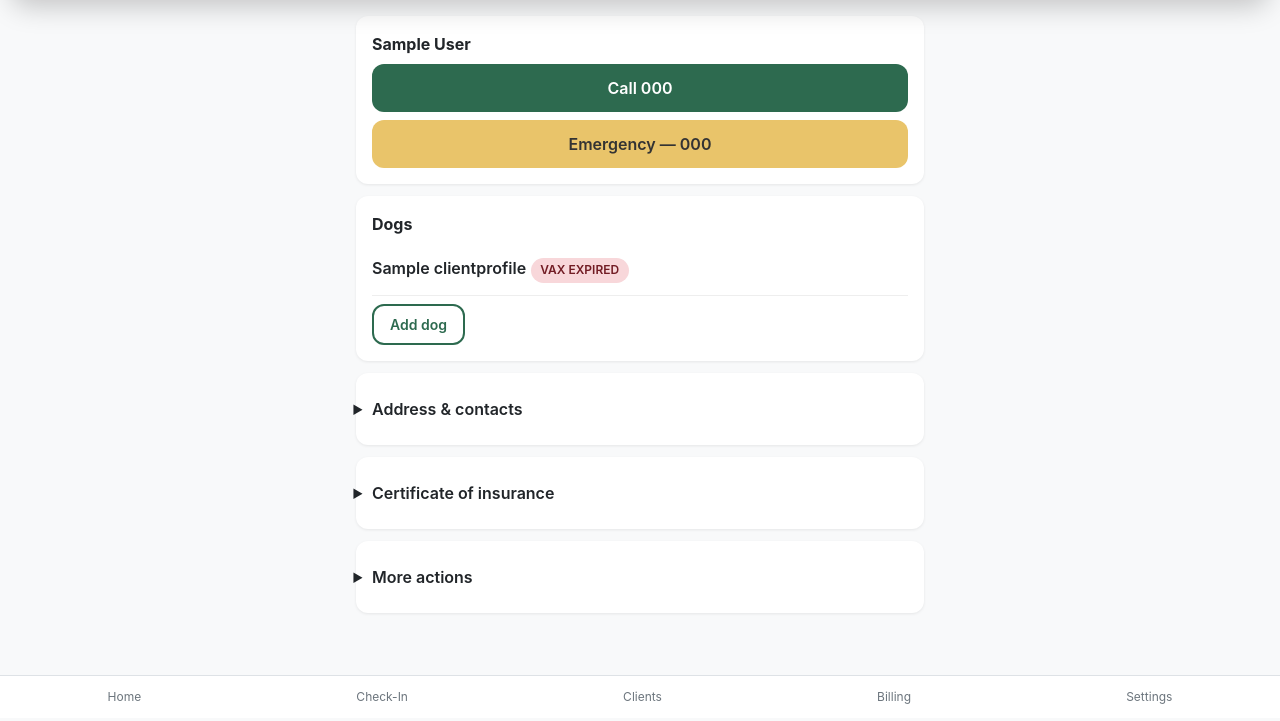
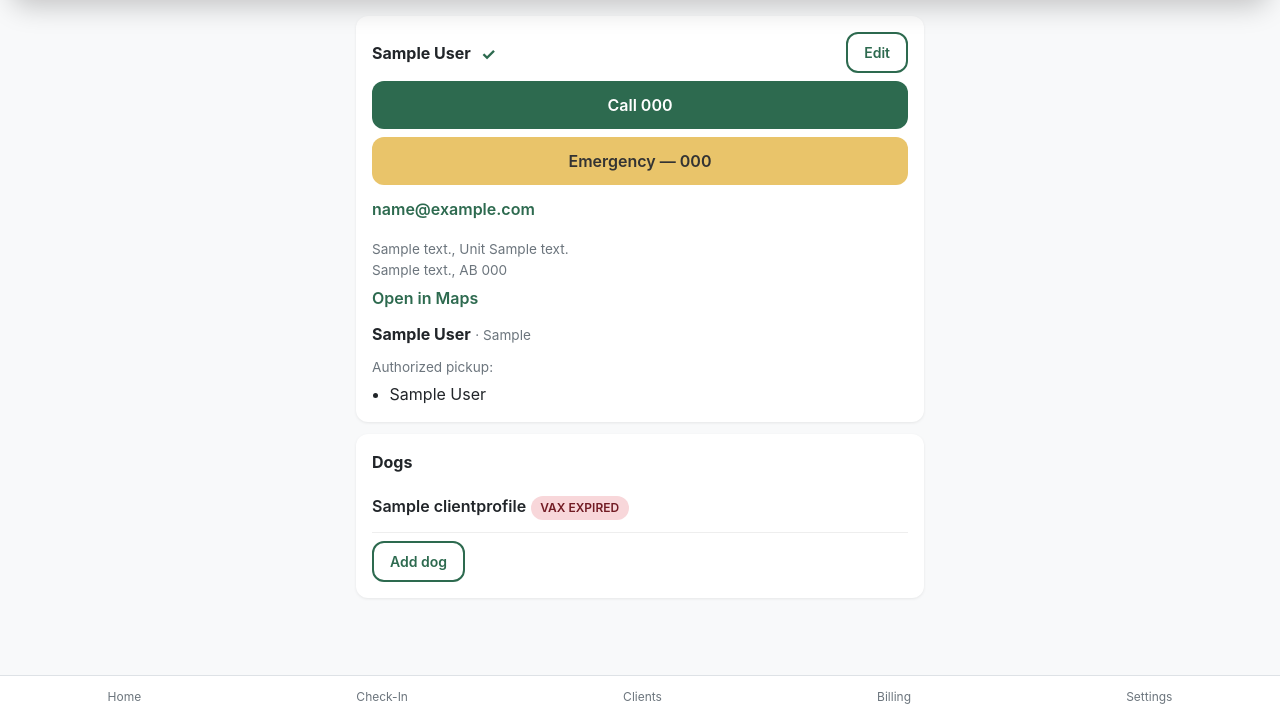
Before and after one commit to machinecodeblue/Dad4dogs-Internal-Web-App, a Django app: page /customers/1/ in a window 1280 px wide. Shown: the part 82-803 px from the top of the page. Run offline with Django 5.2, Linux system fonts and the light colour scheme; a user stored in the database is signed in; tables that the repository leaves empty hold one stand-in row (values such as "Sample post").

Commit message:
Make the customer summary a profile: visible address, COI as a check
Edit sits beside the name and still opens the existing form. Address, email, and pickup stay on the card. Outstanding COI warns on that card; received COI is a check beside the name. LLM domain files match this layout.

```diff
--- a/operations/templates/operations/base.html
+++ b/operations/templates/operations/base.html
@@ -143,6 +143,30 @@
             grid-template-columns: 1fr 1fr;
             gap: 0 0.75rem;
         }
+        .card-head {
+            display: flex;
+            justify-content: space-between;
+            align-items: center;
+            gap: 0.5rem;
+            margin-bottom: 0.5rem;
+        }
+        .card-head h2 { margin: 0; display: inline; }
+        details.coi-mark {
+            display: inline-block;
+            margin: 0 0 0 0.35rem;
+            vertical-align: middle;
+        }
+        details.coi-mark > summary {
+            list-style: none;
+            cursor: pointer;
+            color: var(--brand);
+            font-weight: 700;
+            font-size: 1.05rem;
+            padding: 0;
+            line-height: 1;
+        }
+        details.coi-mark > summary::-webkit-details-marker { display: none; }
+        details.coi-mark[open] > summary { list-style: none; }
         .compact-row {
             display: block;
             text-decoration: none;
--- a/operations/templates/operations/customer_detail.html
+++ b/operations/templates/operations/customer_detail.html
@@ -3,21 +3,85 @@
 {% block title %}{{ customer_owner.owner_name }} — Dad4dogs{% endblock %}
 {% block content %}
 <div class="card">
-    <h2>{{ customer_owner.owner_name }}</h2>
+    <div class="card-head">
+        <div>
+            <h2>{{ customer_owner.owner_name }}</h2>
+            {% if customer_owner.coi_status == 'received' %}
+            <details class="coi-mark">
+                <summary title="COI on file">✓</summary>
+                <div class="disclosure-body">
+                    <p class="muted">
+                        COI received{% if customer_owner.coi_confirmed_at %} {{ customer_owner.coi_confirmed_at|date:"M j, Y" }}{% endif %}
+                    </p>
+                    <form method="post" action="{% url 'operations:update_coi' customer_owner.pk %}" style="margin-top:0.5rem">
+                        {% csrf_token %}
+                        <input type="hidden" name="action" value="reset_received">
+                        <button type="submit" class="btn btn-outline btn-sm">Clear COI confirmation</button>
+                    </form>
+                </div>
+            </details>
+            {% endif %}
+        </div>
+        <a href="{% url 'operations:customer_edit' customer_owner.pk %}" class="btn btn-outline btn-sm">Edit</a>
+    </div>
     {% if customer_owner.owner_phone %}
     <a href="{{ customer_owner.owner_phone|as_tel }}" class="btn btn-primary">Call {{ customer_owner.owner_phone|phone_display }}</a>
     {% endif %}
     {% if customer_owner.emergency_contact_phone %}
     <a href="{{ customer_owner.emergency_contact_phone|as_tel }}" class="btn btn-warn" style="margin-top:0.5rem">Emergency — {{ customer_owner.emergency_contact_phone|phone_display }}</a>
     {% endif %}
+    {% if customer_owner.owner_email %}
+    <p style="margin-top:0.75rem">
+        <a href="mailto:{{ customer_owner.owner_email }}" class="tap-call truncate">{{ customer_owner.owner_email }}</a>
+    </p>
+    {% endif %}
+    {% if customer_owner.formatted_address %}
+    <p class="muted" style="margin-top:0.75rem;white-space:pre-line">{{ customer_owner.formatted_address }}</p>
+    {% if customer_owner.address_maps_url %}
+    <p style="margin-top:0.35rem">
+        <a href="{{ customer_owner.address_maps_url }}" class="tap-call" target="_blank" rel="noopener">Open in Maps</a>
+    </p>
+    {% endif %}
+    {% endif %}
+    {% if customer_owner.emergency_contact_name %}
+    <p style="margin-top:0.75rem">
+        <strong>{{ customer_owner.emergency_contact_name }}</strong>
+        {% if customer_owner.emergency_contact_relationship %}
+        <span class="muted"> · {{ customer_owner.emergency_contact_relationship }}</span>
+        {% endif %}
+    </p>
+    {% endif %}
+    {% if customer_owner.authorized_pickup_list %}
+    <p style="margin-top:0.5rem"><span class="muted">Authorized pickup:</span></p>
+    <ul style="margin:0.25rem 0 0 1.1rem">
+        {% for name in customer_owner.authorized_pickup_list %}
+        <li>{{ name }}</li>
+        {% endfor %}
+    </ul>
+    {% endif %}
     {% if customer_owner.coi_status != 'received' %}
     <p style="margin-top:0.75rem">
         {% if customer_owner.coi_status == 'sent' %}
         <span class="badge badge-warn">COI awaiting confirmation</span>
+        {% if customer_owner.coi_sent_at %}<span class="muted"> · sent {{ customer_owner.coi_sent_at|date:"M j, Y" }}</span>{% endif %}
         {% else %}
         <span class="badge badge-danger">COI not sent</span>
         {% endif %}
     </p>
+    <div class="actions">
+        {% if customer_owner.coi_status == 'not_sent' %}
+        <form method="post" action="{% url 'operations:update_coi' customer_owner.pk %}">
+            {% csrf_token %}
+            <input type="hidden" name="action" value="mark_sent">
+            <button type="submit" class="btn btn-outline btn-sm">Mark sent</button>
+        </form>
+        {% endif %}
+        <form method="post" action="{% url 'operations:update_coi' customer_owner.pk %}">
+            {% csrf_token %}
+            <input type="hidden" name="action" value="mark_received">
+            <button type="submit" class="btn btn-success btn-sm">Confirm received</button>
+        </form>
+    </div>
     {% endif %}
 </div>
 
@@ -38,71 +102,6 @@
     {% endif %}
 </div>
 
-<details class="card disclosure">
-    <summary>Address &amp; contacts</summary>
-    <div class="disclosure-body">
-        {% if customer_owner.owner_email %}
-        <p class="muted"><a href="mailto:{{ customer_owner.owner_email }}">{{ customer_owner.owner_email }}</a></p>
-        {% endif %}
-        {% if customer_owner.formatted_address %}
-        <p class="muted" style="margin-top:0.5rem;white-space:pre-line">{{ customer_owner.formatted_address }}</p>
-        {% if customer_owner.address_maps_url %}
-        <p style="margin-top:0.35rem">
-            <a href="{{ customer_owner.address_maps_url }}" class="tap-call" target="_blank" rel="noopener">Open in Maps</a>
-        </p>
-        {% endif %}
-        {% endif %}
-        {% if customer_owner.emergency_contact_name or customer_owner.emergency_contact_phone %}
-        <p style="margin-top:0.75rem">
-            <strong>{{ customer_owner.emergency_contact_name|default:"Emergency contact" }}</strong>
-            {% if customer_owner.emergency_contact_relationship %}
-            <span class="muted"> · {{ customer_owner.emergency_contact_relationship }}</span>
-            {% endif %}
-        </p>
-        {% endif %}
-        {% if customer_owner.authorized_pickup_list %}
-        <p style="margin-top:0.5rem"><span class="muted">Authorized pickup:</span></p>
-        <ul style="margin:0.25rem 0 0 1.1rem">
-            {% for name in customer_owner.authorized_pickup_list %}
-            <li>{{ name }}</li>
-            {% endfor %}
-        </ul>
-        {% endif %}
-    </div>
-</details>
-
-<details class="card disclosure">
-    <summary>Certificate of insurance</summary>
-    <div class="disclosure-body">
-        <p>
-            {% if customer_owner.coi_status == 'received' %}
-            <span class="muted">Received{% if customer_owner.coi_confirmed_at %} {{ customer_owner.coi_confirmed_at|date:"M j, Y" }}{% endif %}</span>
-            {% elif customer_owner.coi_status == 'sent' %}
-            <span class="badge badge-warn">Awaiting confirmation</span>
-            {% if customer_owner.coi_sent_at %}<span class="muted"> · sent {{ customer_owner.coi_sent_at|date:"M j, Y" }}</span>{% endif %}
-            {% else %}
-            <span class="badge badge-danger">Not sent</span>
-            {% endif %}
-        </p>
-        {% if customer_owner.coi_status != 'received' %}
-        <div class="actions">
-            {% if customer_owner.coi_status == 'not_sent' %}
-            <form method="post" action="{% url 'operations:update_coi' customer_owner.pk %}">
-                {% csrf_token %}
-                <input type="hidden" name="action" value="mark_sent">
-                <button type="submit" class="btn btn-outline btn-sm">Mark sent</button>
-            </form>
-            {% endif %}
-            <form method="post" action="{% url 'operations:update_coi' customer_owner.pk %}">
-                {% csrf_token %}
-                <input type="hidden" name="action" value="mark_received">
-                <button type="submit" class="btn btn-success btn-sm">Confirm received</button>
-            </form>
-        </div>
-        {% endif %}
-    </div>
-</details>
-
 {% if hidden_dogs %}
 <details class="card disclosure">
     <summary>Hidden dogs ({{ hidden_dogs|length }})</summary>
@@ -122,19 +121,4 @@
     </div>
 </details>
 {% endif %}
-
-<details class="card disclosure admin-drawer">
-    <summary>More actions</summary>
-    <div class="disclosure-body">
-        <a href="{% url 'operations:customer_edit' customer_owner.pk %}" class="btn btn-outline btn-sm" style="margin-bottom:0.5rem">Edit customer</a>
-        {% if customer_owner.coi_status == 'received' %}
-        <form method="post" action="{% url 'operations:update_coi' customer_owner.pk %}">
-            {% csrf_token %}
-            <input type="hidden" name="action" value="reset_received">
-            <button type="submit" class="btn btn-outline btn-sm">Clear COI confirmation</button>
-        </form>
-        {% endif %}
-        <a href="{% url 'operations:client_list' %}" class="btn btn-outline btn-sm" style="margin-top:0.5rem">Back to Clients</a>
-    </div>
-</details>
 {% endblock %}
```
Also changed, not shown: LLM/Decisions/Gemini analysis of the customer details UI.md (renamed from LLM/Proposed work/Gemini analysis of the customer details UI.md, +12 -0 lines), LLM/Decisions/Gemini suggested UX cognitive overload guidelines.md (+1 -1 lines), LLM/PROJECT.md (+1 -1 lines), LLM/customers.md (+5 -1 lines), LLM/platform.md (+4 -3 lines), operations/tests.py (+19 -0 lines).
